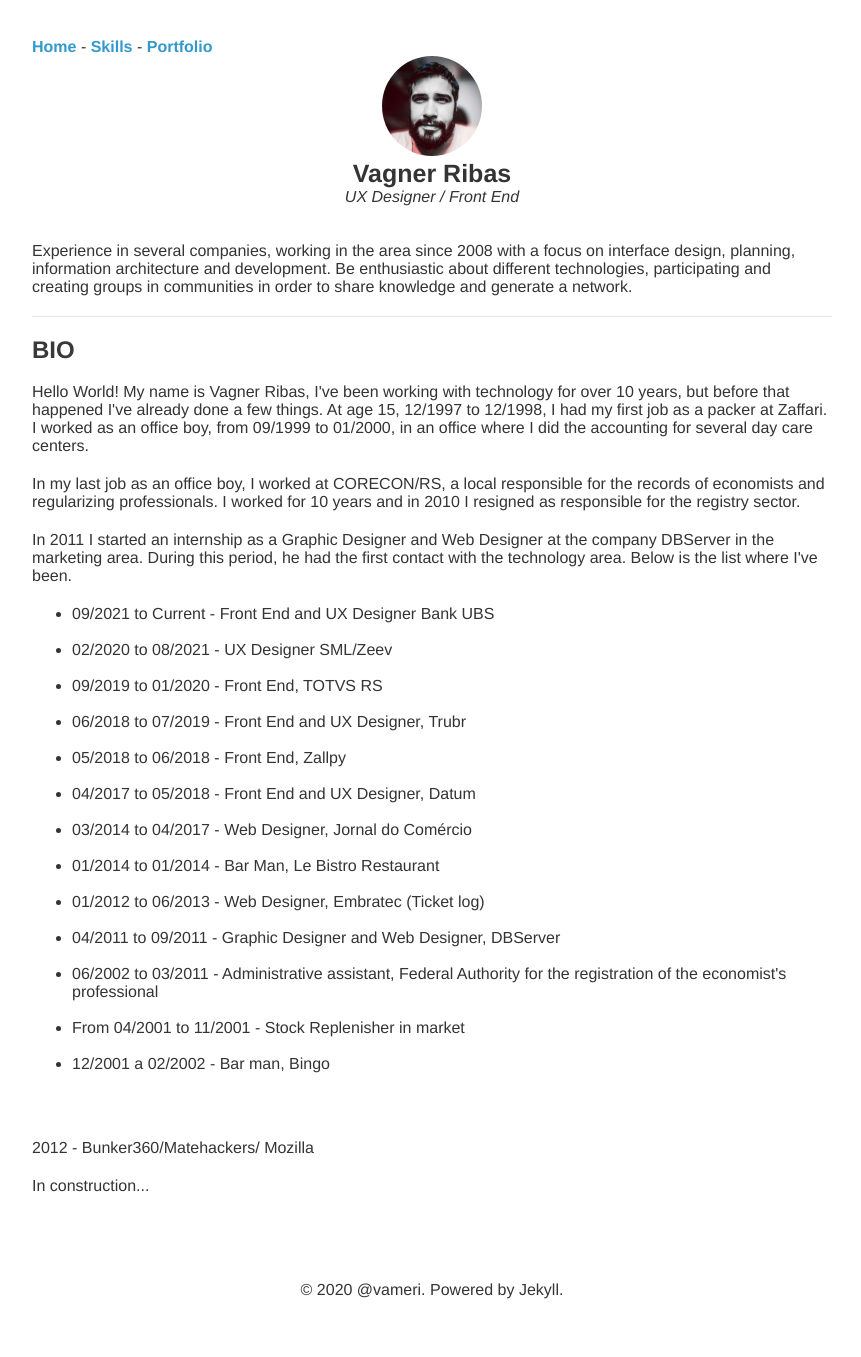
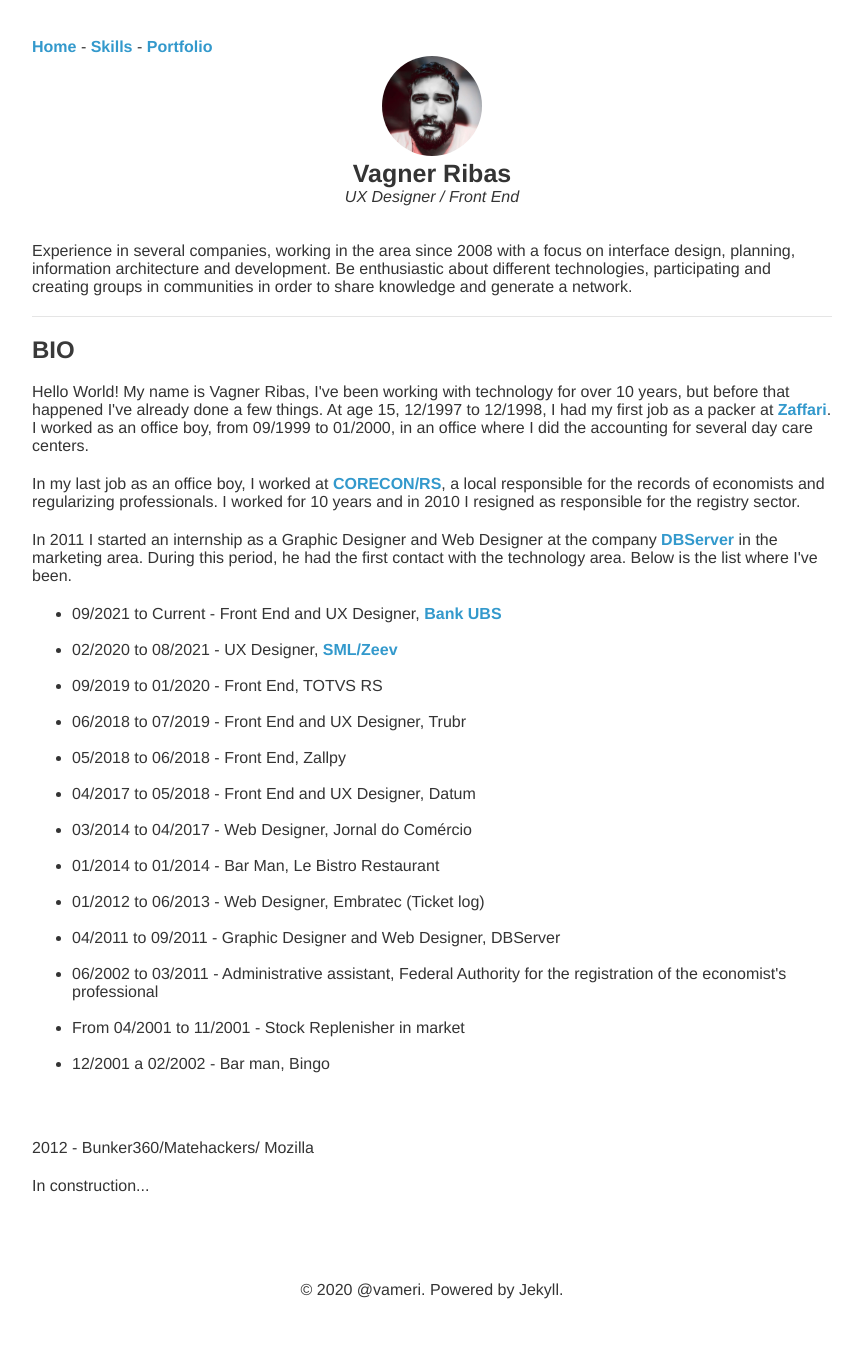
Before and after one commit to vameri/vameri.github.io, a Jekyll site: the page built from index.html, in a window 1280 px wide. Shown: the whole page, without its empty margins (208-1069 px from the left). Built offline with Jekyll 4.4.1, drawn with Linux system fonts in a browser that asks for light colours; some of the changed lines change nothing that is shown.

Commit message:
Add files via upload

```diff
--- a/index.html
+++ b/index.html
@@ -14,23 +14,23 @@ description: UX Designer and Front End Developer
   <h2>Bio</h2>
   <p>
     Hello World! My name is Vagner Ribas, I've been working with technology for over 10 years, but before that happened I've already done a few things. At age 15,
-    12/1997 to 12/1998, I had my first job as a packer at Zaffari. I worked as an office boy, from 09/1999 to 01/2000, in an office where I did the accounting for
+    12/1997 to 12/1998, I had my first job as a packer at <a href="https://pt.wikipedia.org/wiki/Companhia_Zaffari" target="_blank" rel="noopener noreferrer">Zaffari</a>. I worked as an office boy, from 09/1999 to 01/2000, in an office where I did the accounting for
     several day care centers.
   </p>
   <p>
-    In my last job as an office boy, I worked at CORECON/RS, a local responsible for the records of economists and regularizing professionals. I worked for 10 years
+    In my last job as an office boy, I worked at <a href="http://www.coreconrs.org.br/" target="_blank" rel="noopener noreferrer">CORECON/RS</a>, a local responsible for the records of economists and regularizing professionals. I worked for 10 years
     and in 2010 I resigned as responsible for the registry sector.
   </p>
   <p>
-    In 2011 I started an internship as a Graphic Designer and Web Designer at the company DBServer in the marketing area. During this period, he had the first contact
+    In 2011 I started an internship as a Graphic Designer and Web Designer at the company <a href="https://db.tec.br/" target="_blank" rel="noopener noreferrer">DBServer</a> in the marketing area. During this period, he had the first contact
     with the technology area. Below is the list where I've been.
   </p>
   <ul>
     <li>
-      09/2021 to Current - Front End and UX Designer Bank UBS
+      09/2021 to Current - Front End and UX Designer, <a href="https://www.ubs.com/br/pt/ubsbb-investment-bank/about-us.html" title="Switzerland bank" target="_blank" rel="noopener noreferrer">Bank UBS</a>
     </li><br>
     <li>
-      02/2020 to 08/2021 - UX Designer SML/Zeev
+      02/2020 to 08/2021 - UX Designer,  <a href="https://zeev.it/" title="BPM platform" target="_blank" rel="noopener noreferrer">SML/Zeev</a>
     </li><br>
     <li>
       09/2019 to 01/2020 - Front End, TOTVS RS
```
